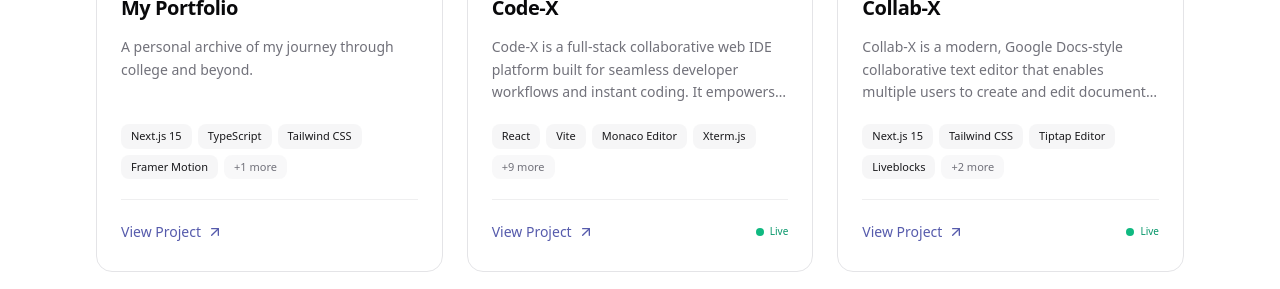
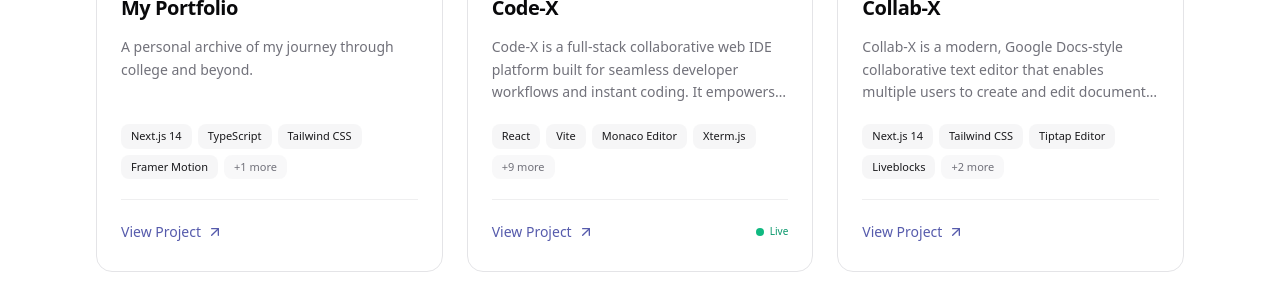
Before and after one commit to TusharSachdeva29/My-Portfolio-, a Next.js app: page / in a window 1280 px wide. Shown: the part 5120-5409 px from the top of the page. Built offline with nearby package versions, Linux system fonts and the light colour scheme.

Commit message:
Fix broken Collab-X live demo link and portfolio tech stack version

```diff
--- a/src/data/projects.ts
+++ b/src/data/projects.ts
@@ -47,7 +47,7 @@
     about:
       "A personal archive of my journey through college and beyond.",
     techStack: [
-      "Next.js 15",
+      "Next.js 14",
       "TypeScript",
       "Tailwind CSS",
       "Framer Motion",
@@ -201,7 +201,7 @@
     about:
       "Collab-X is a modern, Google Docs-style collaborative text editor that enables multiple users to create and edit documents simultaneously in real-time. Built with a focus on seamless collaboration and robust performance, the application provides a rich text editing experience alongside secure user authentication and highly optimized real-time data synchronization.",
     techStack: [
-      "Next.js 15",
+      "Next.js 14",
       "Tailwind CSS",
       "Tiptap Editor",
       "Liveblocks",
@@ -258,7 +258,6 @@
       },
     ],
     githubLink: "https://github.com/TusharSachdeva29/Collab-X",
-    liveDemo: "https://tushar-collab-x.vercel.app/",
   },
   {
     slug: "udaan-ai",
@@ -751,7 +750,7 @@
     about:
       "Pravah-X is a comprehensive, full-stack web platform designed specifically for beginner and intermediate competitive programmers. It eliminates the friction of environment setup by unifying a personalized IDE, an AI debugging assistant, daily problem tracking, and live Codeforces analytics into a single, intuitive interface. By streamlining the workflow, Pravah-X allows developers to focus entirely on algorithmic problem-solving rather than boilerplate configuration.",
     techStack: [
-      "Next.js 15",
+      "Next.js 14",
       "React 19",
       "TypeScript",
       "Tailwind CSS",
@@ -1232,7 +1231,7 @@
     about:
       "LegalEase AI is a comprehensive, AI-powered platform designed to demystify complex legal documents by translating them into plain English using Google's cutting-edge Gemini 2.0 model. The platform goes beyond static document analysis by offering a built-in Chrome extension for real-time Google Meet transcription, a RAG-enhanced interactive AI chat for contextual querying, and multilingual voice support. It effectively makes enterprise-grade legal analysis and risk assessment accessible to everyone.",
     techStack: [
-      "Next.js 15",
+      "Next.js 14",
       "TypeScript",
       "Google Gemini 2.0 Flash",
       "Vertex AI Vector Search",
```
